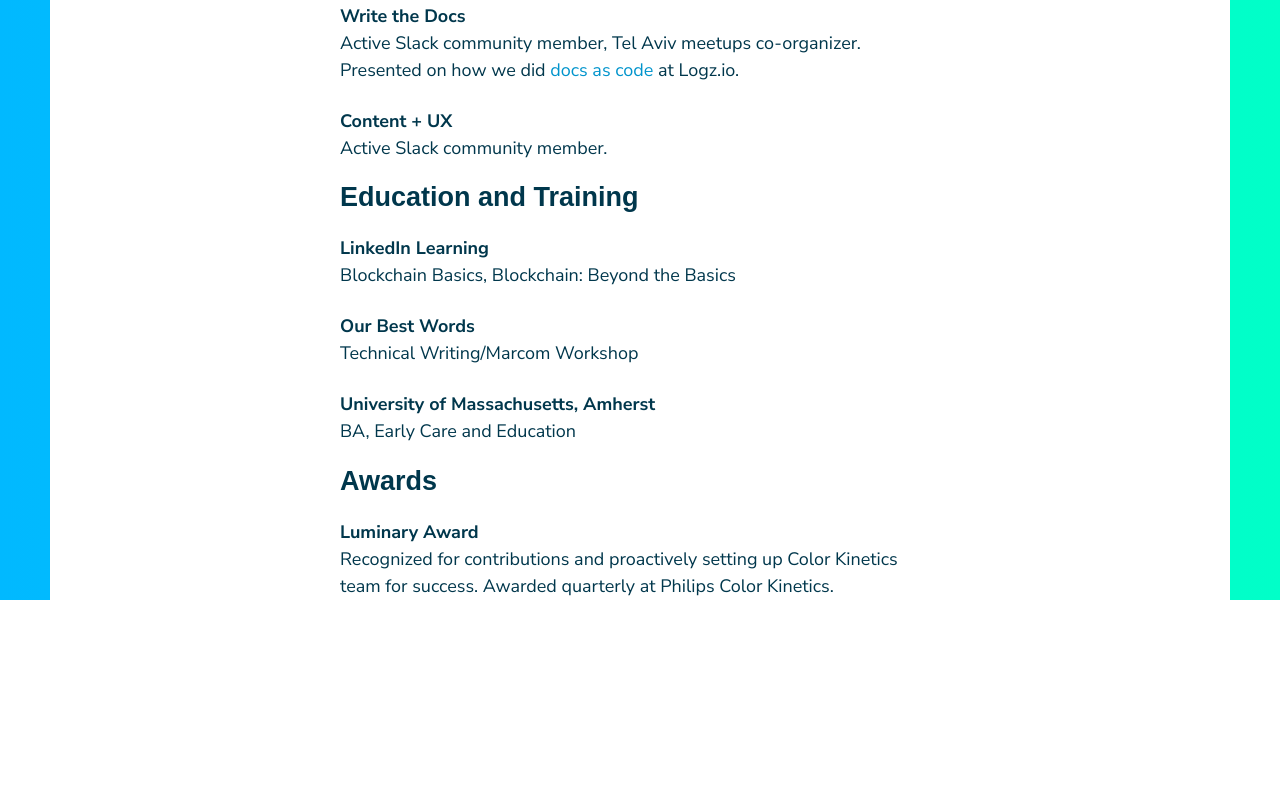
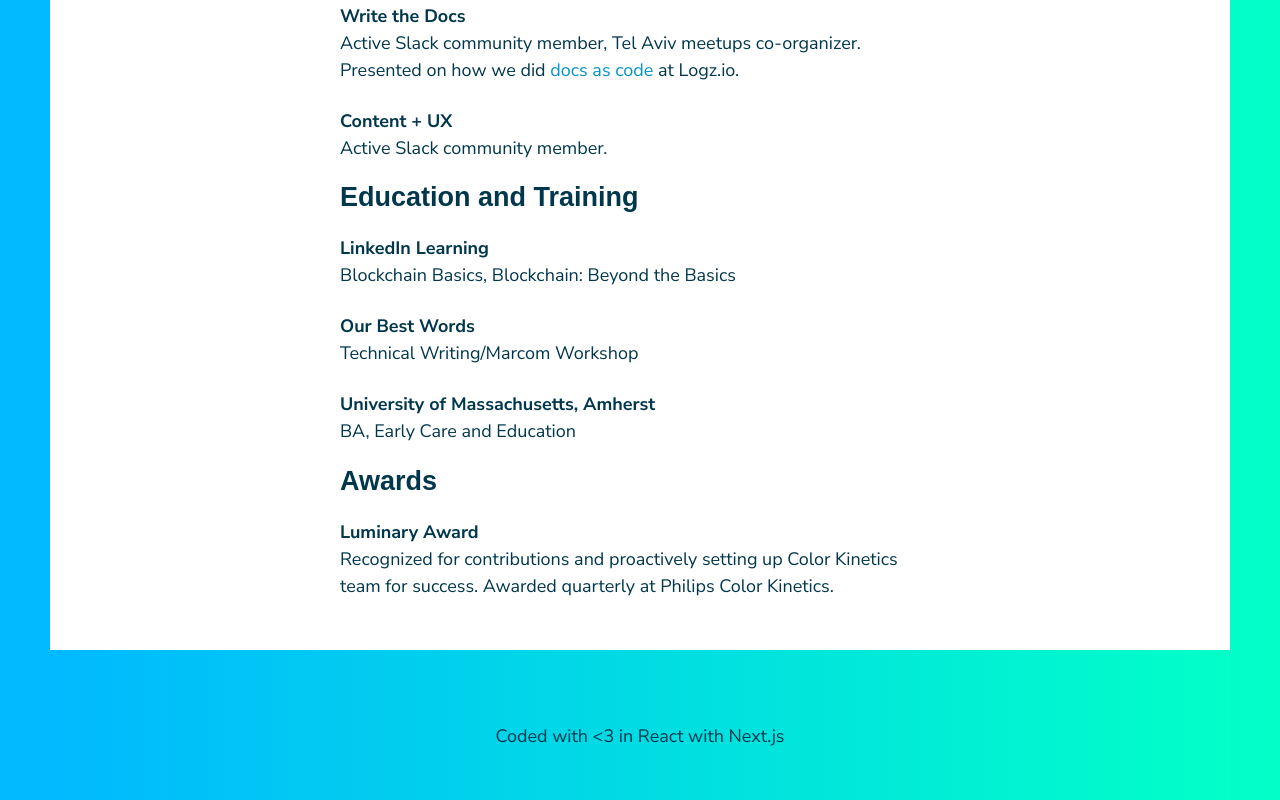
Before and after one commit to imnotashrimp/shalomworld.dev, a Next.js app: page / in a window 1280 px wide. Shown: the part 1901-2701 px from the top of the page. Before the commit the page ends 2519 px from the top, so only its background shows below. Built offline with nearby package versions, Linux system fonts and the light colour scheme; a web font is replaced by a local one.

Commit message:
add footer component

```diff
--- a/components/cv/Cv.tsx
+++ b/components/cv/Cv.tsx
@@ -1,5 +1,6 @@
 import styles from '../../styles/Cv.module.css'
 import CvHeader from './CvHeader'
+import CvFooter from './CvFooter'
 import ExperienceSection from './ExperienceSection'
 import SkillSection from './SkillSection'
 
@@ -37,7 +38,7 @@
       </div>
 
       {/* Footer */}
-
+      <CvFooter />
     </div>
   )
 }
--- /dev/null
+++ b/components/cv/CvFooter.tsx
@@ -0,0 +1,14 @@
+import styles from '../../styles/CvFooter.module.css'
+import headerStyles from '../../styles/CvHeader.module.css'
+import CvContactMethods from '../../components/cv/CvContactMethods'
+
+export default function CvFooter(props) {
+  const {contactInfo} = props
+
+  return (
+    <div className={`${styles.footerContainer} ${headerStyles.footerContainer}`}>
+      {/* <CvContactMethods contactInfo={contactInfo} /> */}
+      {`Coded with <3 in React with Next.js`}
+    </div>
+  )
+}
--- /dev/null
+++ b/styles/CvFooter.module.css
@@ -0,0 +1,7 @@
+.footerContainer {
+  padding-top: var(--cv-border-width);
+  padding-bottom: var(--cv-border-width);
+  background: var(--gradient-mint);
+  margin-top: 50px;
+  min-height: 150px;
+}
```
